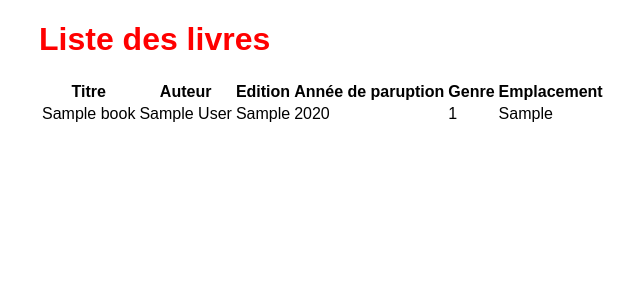
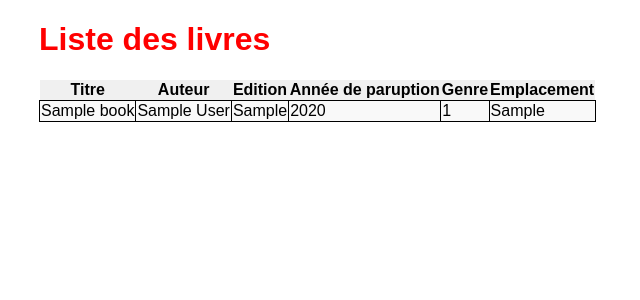
Before and after one commit to Dorian-T/BibliothequeAgile, a PHP site: page / in a window 1280 px wide. Shown: the part 18-318 px from the top of the page, without its empty margins (281-921 px from the left). Run offline with PHP 8.4, Linux system fonts and the light colour scheme; tables that the repository leaves empty hold one stand-in row (values such as "Sample post"); a stand-in replaces the project's code that opens the database connection; some libraries are stand-ins or nearby versions.

Commit message:
style table

```diff
--- a/css/home.css
+++ b/css/home.css
@@ -1,3 +1,19 @@
 #home h1 {
 	color: red;
 }
+
+#home table {
+	border-collapse: collapse;
+}
+
+#home table tr:nth-child(odd) {
+	background-color: #f9f9f9;
+}
+
+#home table th {
+	background-color: #f0f0f0;
+}
+
+#home table td {
+	border: 1px solid black;
+}
```
